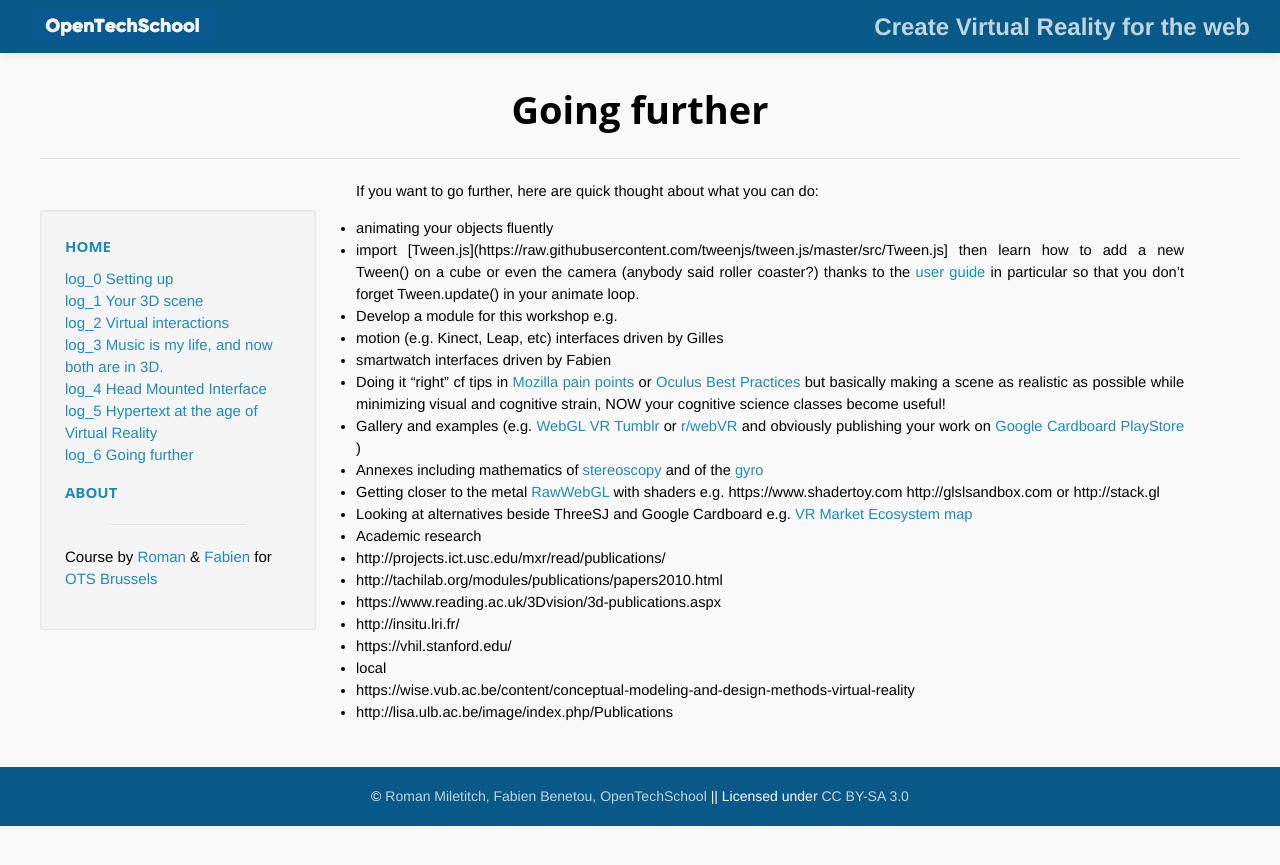
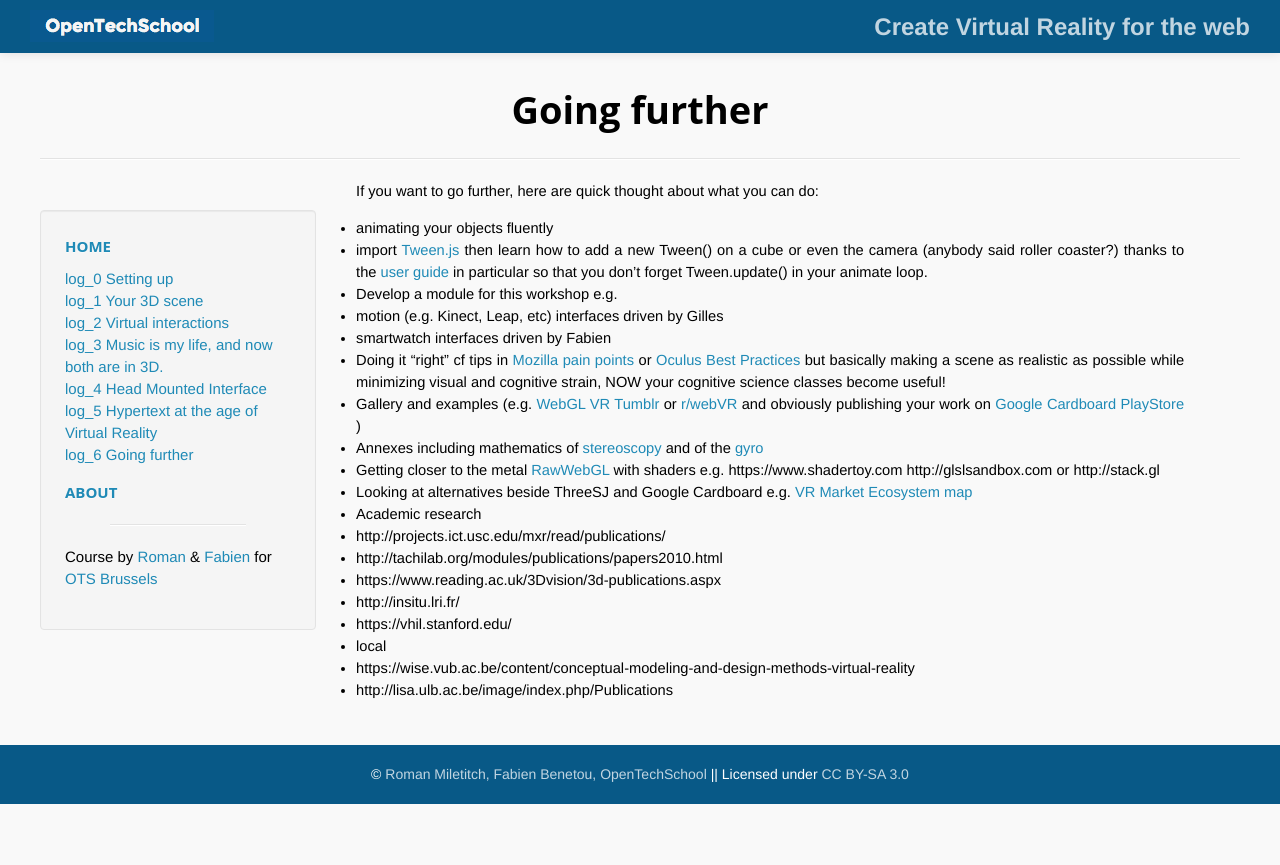
Before and after one commit to OpenTechSchool-Brussels/webVR-for-3D-graphics-and-music, a Jekyll site: the page built from going-further.markdown, in a window 1280 px wide. Shown: the top 865 px of the page. Built offline with Jekyll 4.4.1, drawn with Linux system fonts in a browser that asks for light colours; Markdown is read by kramdown in place of the engine named in the settings; some of the changed lines change nothing that is shown.

Commit message:
Link to Tween.js

```diff
--- a/going-further.markdown
+++ b/going-further.markdown
@@ -8,7 +8,7 @@
 If you want to go further, here are quick thought about what you can do:
 
 * animating your objects fluently
- * import [Tween.js](https://raw.githubusercontent.com/tweenjs/tween.js/master/src/Tween.js] then learn how to add a new Tween() on a cube or even the camera (anybody said roller coaster?) thanks to the [user guide](https://github.com/tweenjs/tween.js/blob/master/docs/user_guide.md) in particular so that you don't forget Tween.update() in your animate loop.
+ * import [Tween.js](https://raw.githubusercontent.com/tweenjs/tween.js/master/src/Tween.js) then learn how to add a new Tween() on a cube or even the camera (anybody said roller coaster?) thanks to the [user guide](https://github.com/tweenjs/tween.js/blob/master/docs/user_guide.md) in particular so that you don't forget Tween.update() in your animate loop.
 * Develop a module for this workshop e.g.
  * motion (e.g. Kinect, Leap, etc) interfaces driven by Gilles
  * smartwatch interfaces driven by Fabien
```
